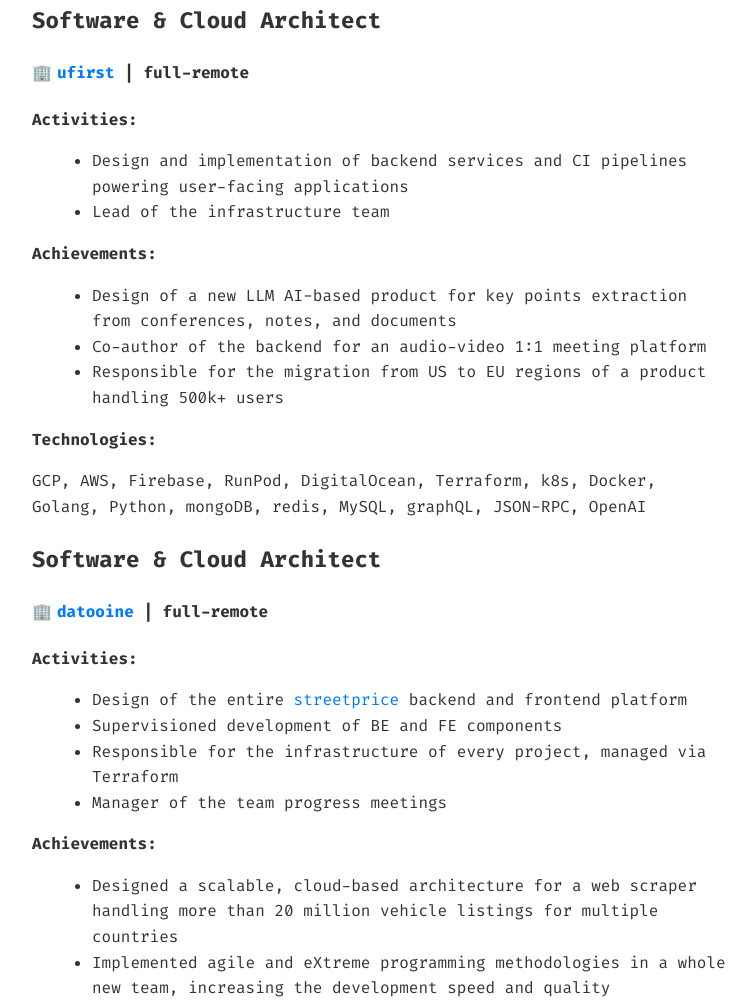
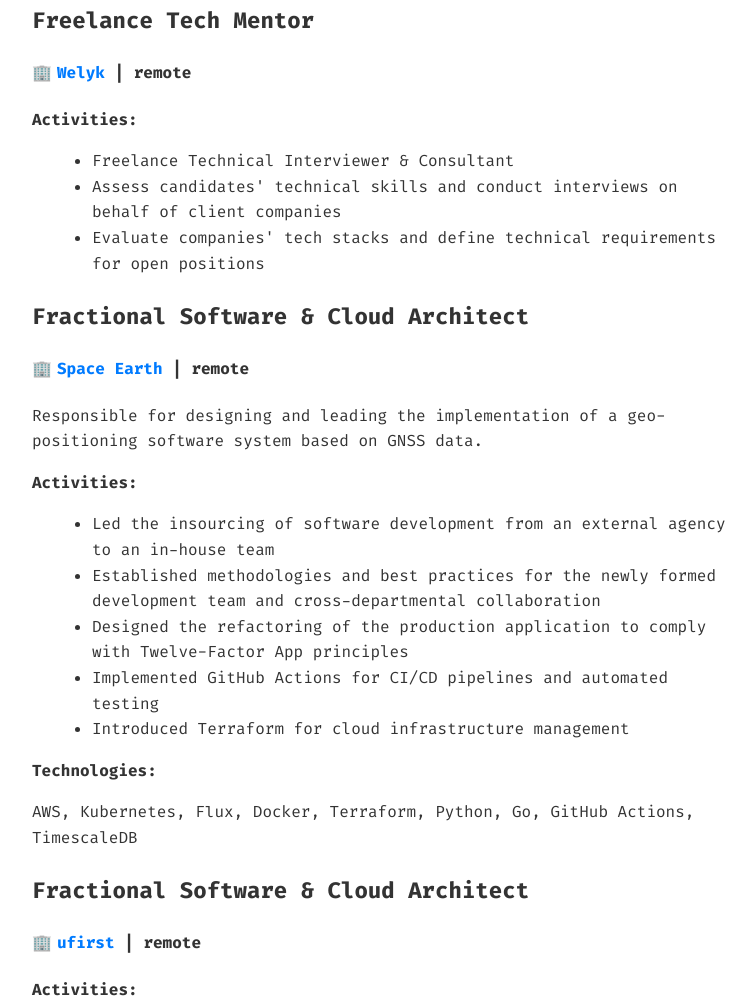
Before and after one commit to giefferre/giefferre.github.io, a plain HTML site: page index.html in a window 1280 px wide. Shown: the part 525-1530 px from the top of the page, without its empty margins (258-1014 px from the left). Drawn offline with Linux system fonts and the light colour scheme.

Commit message:
chore: update experience

```diff
--- a/index.html
+++ b/index.html
@@ -104,10 +104,67 @@
     <section id="work-experience">
       <h2>Working Experience</h2>
 
-      <h3>Software & Cloud Architect</h3>
+      <h3>Freelance Tech Mentor</h3>
       <h4>
         <span class="company-prefix">🏢</span
-        ><a href="https://ufirst.com/" target="_blank">ufirst</a> | full-remote
+        ><a href="https://welyk.tech/" target="_blank">Welyk</a> | remote
+      </h4>
+      <p><strong>Activities:</strong></p>
+      <ul>
+        <li>Freelance Technical Interviewer &amp; Consultant</li>
+        <li>
+          Assess candidates' technical skills and conduct interviews on behalf
+          of client companies
+        </li>
+        <li>
+          Evaluate companies' tech stacks and define technical requirements for
+          open positions
+        </li>
+      </ul>
+
+      <!-- divider -->
+
+      <h3>Fractional Software &amp; Cloud Architect</h3>
+      <h4>
+        <span class="company-prefix">🏢</span
+        ><a href="https://spacearth.net" target="_blank">Space Earth</a> |
+        remote
+      </h4>
+      <p>
+        Responsible for designing and leading the implementation of a
+        geo-positioning software system based on GNSS data.
+      </p>
+      <p><strong>Activities:</strong></p>
+      <ul>
+        <li>
+          Led the insourcing of software development from an external agency to
+          an in-house team
+        </li>
+        <li>
+          Established methodologies and best practices for the newly formed
+          development team and cross-departmental collaboration
+        </li>
+        <li>
+          Designed the refactoring of the production application to comply with
+          Twelve-Factor App principles
+        </li>
+        <li>
+          Implemented GitHub Actions for CI/CD pipelines and automated testing
+        </li>
+        <li>Introduced Terraform for cloud infrastructure management</li>
+      </ul>
+      <p><strong>Technologies:</strong></p>
+      <p>
+        AWS, Kubernetes, Flux, Docker, Terraform, Python, Go, GitHub Actions,
+        TimescaleDB
+      </p>
+
+      <!-- divider -->
+
+      <h3>Fractional Software &amp; Cloud Architect</h3>
+      <h4>
+        <span class="company-prefix">🏢</span
+        ><a href="https://ufirst.com/" target="_blank">ufirst</a> | remote
       </h4>
       <p><strong>Activities:</strong></p>
       <ul>
@@ -141,11 +198,10 @@
 
       <!-- divider -->
 
-      <h3>Software & Cloud Architect</h3>
+      <h3>Fractional Cloud Architect</h3>
       <h4>
         <span class="company-prefix">🏢</span
-        ><a href="https://datooine.it/" target="_blank">datooine</a> |
-        full-remote
+        ><a href="https://datooine.it/" target="_blank">datooine</a> | remote
       </h4>
       <p><strong>Activities:</strong></p>
       <ul>
```
